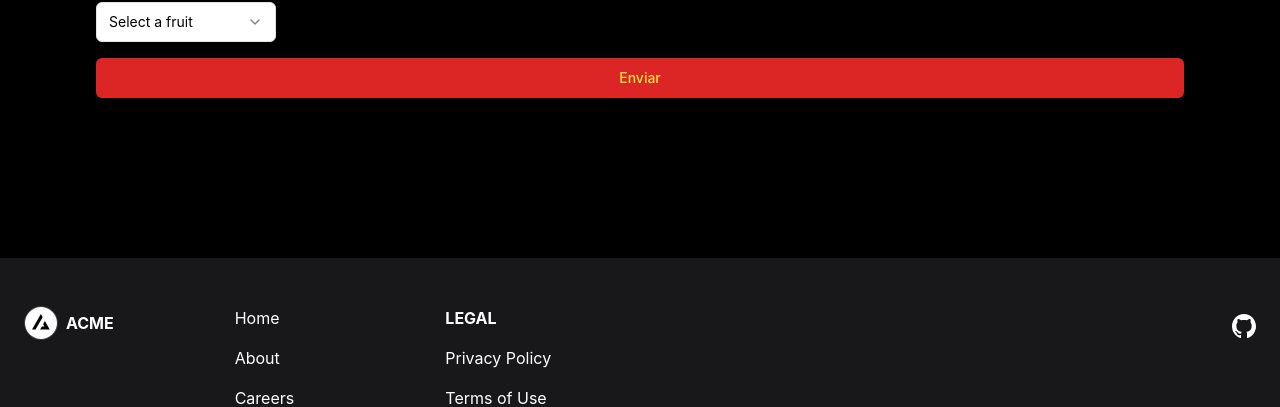
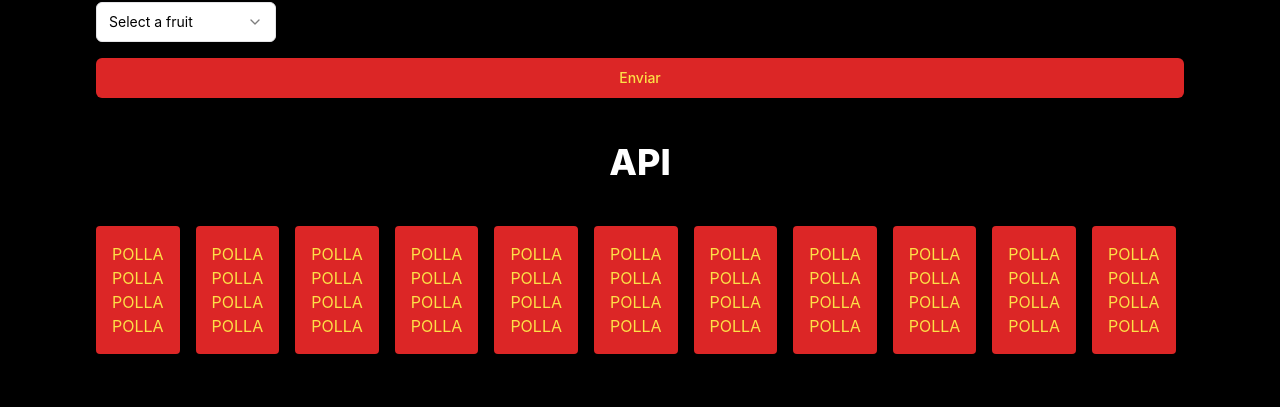
Before and after one commit to Zuiso-Tournaments/zuiso-tournaments, a Next.js app: page /about/cesar in a window 1280 px wide. Shown: the part 1785-2192 px from the top of the page. Built offline with nearby package versions, Linux system fonts and the light colour scheme; no server answers.

Commit message:
ZUISO-34: Cesar

```diff
--- /dev/null
+++ b/app/about/cesar/music/[id]/page.tsx
@@ -0,0 +1,64 @@
+'use client';
+
+import { Button } from '@/components/ui/Button';
+import Link from 'next/link';
+import { useParams } from 'next/navigation';
+import { useEffect, useState } from 'react';
+
+export default function MusicAboutId() {
+
+  interface Music{
+    title: string;
+    artista: string;
+    idioma: string;
+    estilo: string;
+    url: string;
+  }
+  const [data, setdata] = useState<Music>();
+
+  const params = useParams();
+
+  const fetchData = async () => {
+    const song = await fetch(
+      `http://localhost:3000/api/cesarApi/${params.id}`
+    ).then((res) => res.json());
+    setdata(song);
+  };
+
+  useEffect(() => {
+    fetchData();
+  }, []);
+
+  if (!data) return <div><h1 className="text-4xl mb-11 font-extrabold text-white sm:text-center sm:text-6xl"> Loading...</h1></div>;
+
+  return (
+    <section className="mb-32 bg-black">
+      <div className="max-w-6xl px-4 py-8 mx-auto sm:px-6 sm:pt-24 lg:px-8">
+        <div className="sm:align-center sm:flex sm:flex-col">
+          <div>
+            <h1 className="text-4xl mb-8 font-extrabold text-white sm:text-center sm:text-6xl">
+              {data?.title}
+            </h1>
+            <p className="flex justify-center">{data?.artista}</p>
+            <p className="flex justify-center">{data?.idioma}</p>
+            <p className="flex justify-center mb-8">{data?.estilo}</p>
+          </div>
+        </div>
+        <iframe
+          className="w-full h-96"
+          width="560"
+          height="315"
+          src={data?.url}
+          title="YouTube video player"
+          frameBorder="0"
+          allow="accelerometer; autoplay; clipboard-write; encrypted-media; gyroscope; picture-in-picture; web-share"
+          allowFullScreen
+        ></iframe>
+
+        <Link href="/about/cesar">
+          <Button className="text-yellow-300 bg-red-600">Atras</Button>
+        </Link>
+      </div>
+    </section>
+  );
+}
--- a/app/about/cesar/page.tsx
+++ b/app/about/cesar/page.tsx
@@ -1,8 +1,8 @@
 'use client';
 
-/*importar estados*/
+/*importar estados y vaina de react*/
 
-import { useState } from "react";
+import { useEffect, useState } from 'react';
 
 /*importar sonido*/
 
@@ -37,6 +37,11 @@ import {
   SelectValue
 } from '@/components/ui/select';
 import { Button } from '@/components/ui/Button';
+
+/*Importar lo de la musica de API*/
+
+import { Skeleton } from '@/components/ui/skeleton';
+import Link from 'next/link';
 
 /*Aqui empieza el de hacer sonar el himno*/
 
@@ -214,6 +219,63 @@ const ContactForm = () => {
   );
 };
 
+/*Aqui empieza lo de las APIs*/
+
+interface Music {
+  id: string;
+  title: string;
+  artista: string;
+  idioma: string;
+  estilo: string;
+}
+
+const MusicCard = ({ song }:{song:Music}) => {
+  return (
+    <Link
+      href={`/about/cesar/music/${song.id}`}
+      className="p-4 bg-red-600 rounded"
+    >
+      <div>
+        <h2 className="text-yellow-300">{song.title}</h2>
+        <p className="text-yellow-300">{song.artista}</p>
+        <p className="text-yellow-300">{song.idioma}</p>
+        <p className="text-yellow-300">{song.estilo}</p>
+      </div>
+    </Link>
+  );
+};
+
+const MusicList = () => {
+  const [music, setMusic] = useState<Music[]>([]);
+  const [loading, setloading] = useState(true);
+
+  const fetchData = async () => {
+    setTimeout(async () => {
+      const data = await fetch('http://localhost:3000/api/cesarApi').then((res) =>
+        res.json()
+      );
+      setMusic(data.music);
+      setloading(false);
+    }, 500);
+  };
+
+  /*Para que se cargue primero la pagina y despues esto por si da fallo*/
+  useEffect(() => {
+    fetchData();
+  }, []);
+
+  return (
+    <div className="my-4">
+      {loading && <Skeleton className="size-96" />}
+      <div className="flex gap-4 w-full flex-wrap mt-4">
+        {music.map((song) => (
+          <MusicCard key={song.id} song={song} />
+        ))}
+      </div>
+    </div>
+  );
+};
+
 export default function cesarAbout() {
   return (
     <section className="mb-32 bg-black">
@@ -290,6 +352,12 @@ export default function cesarAbout() {
             </h1>
             <ContactForm/>
           </div>
+          <div>
+            <h1 className="text-4xl mt-11 mb-11 font-extrabold text-white sm:text-center sm:text-4xl">
+              API
+            </h1>
+            <MusicList/>
+          </div>
         </div>
       </div>
     </section>
--- /dev/null
+++ b/app/api/cesarApi/[id]/route.ts
@@ -0,0 +1,20 @@
+import { NextResponse } from 'next/server';
+
+import MUSIC from '../music.json';
+
+export async function GET(request: Request, { params }: any) {
+  const id = params.id;
+
+  const song = MUSIC.find((song) => song.id === id);
+
+  if (!song) {
+    return NextResponse.json(
+      {
+        error: 'Song not found'
+      },
+      { status: 404 }
+    );
+  }
+
+  return NextResponse.json({ ...song });
+}
--- /dev/null
+++ b/app/api/cesarApi/music.json
@@ -0,0 +1,90 @@
+[
+  {
+    "id": "POLLA0",
+    "title": "POLLA",
+    "artista": "POLLA",
+    "idioma": "POLLA",
+    "estilo": "POLLA",
+    "url": "https://www.youtube.com/embed/OfNMkrkbJtg?si=jza3Qk4baSIijJkQ"
+  },
+  {
+    "id": "POLLA1",
+    "title": "POLLA",
+    "artista": "POLLA",
+    "idioma": "POLLA",
+    "estilo": "POLLA",
+    "url": "https://www.youtube.com/embed/OfNMkrkbJtg?si=jza3Qk4baSIijJkQ"
+  },
+  {
+    "id": "POLLA2",
+    "title": "POLLA",
+    "artista": "POLLA",
+    "idioma": "POLLA",
+    "estilo": "POLLA",
+    "url": "https://www.youtube.com/embed/OfNMkrkbJtg?si=jza3Qk4baSIijJkQ"
+  },
+  {
+    "id": "POLLA3",
+    "title": "POLLA",
+    "artista": "POLLA",
+    "idioma": "POLLA",
+    "estilo": "POLLA",
+    "url": "https://www.youtube.com/embed/OfNMkrkbJtg?si=jza3Qk4baSIijJkQ"
+  },
+  {
+    "id": "POLLA4",
+    "title": "POLLA",
+    "artista": "POLLA",
+    "idioma": "POLLA",
+    "estilo": "POLLA",
+    "url": "https://www.youtube.com/embed/OfNMkrkbJtg?si=jza3Qk4baSIijJkQ"
+  },
+  {
+    "id": "POLLA5",
+    "title": "POLLA",
+    "artista": "POLLA",
+    "idioma": "POLLA",
+    "estilo": "POLLA",
+    "url": "https://www.youtube.com/embed/OfNMkrkbJtg?si=jza3Qk4baSIijJkQ"
+  },
+  {
+    "id": "POLLA6",
+    "title": "POLLA",
+    "artista": "POLLA",
+    "idioma": "POLLA",
+    "estilo": "POLLA",
+    "url": "https://www.youtube.com/embed/OfNMkrkbJtg?si=jza3Qk4baSIijJkQ"
+  },
+  {
+    "id": "POLLA7",
+    "title": "POLLA",
+    "artista": "POLLA",
+    "idioma": "POLLA",
+    "estilo": "POLLA",
+    "url": "https://www.youtube.com/embed/OfNMkrkbJtg?si=jza3Qk4baSIijJkQ"
+  },
+  {
+    "id": "POLLA8",
+    "title": "POLLA",
+    "artista": "POLLA",
+    "idioma": "POLLA",
+    "estilo": "POLLA",
+    "url": "https://www.youtube.com/embed/OfNMkrkbJtg?si=jza3Qk4baSIijJkQ"
+  },
+  {
+    "id": "POLLA9",
+    "title": "POLLA",
+    "artista": "POLLA",
+    "idioma": "POLLA",
+    "estilo": "POLLA",
+    "url": "https://www.youtube.com/embed/OfNMkrkbJtg?si=jza3Qk4baSIijJkQ"
+  },
+  {
+    "id": "POLLA10",
+    "title": "POLLA",
+    "artista": "POLLA",
+    "idioma": "POLLA",
+    "estilo": "POLLA",
+    "url": "https://www.youtube.com/embed/OfNMkrkbJtg?si=jza3Qk4baSIijJkQ"
+  }
+]
--- /dev/null
+++ b/app/api/cesarApi/route.ts
@@ -0,0 +1,13 @@
+import { NextResponse } from 'next/server';
+
+import MUSIC from './music.json';
+
+export async function GET(request: Request) {
+  return NextResponse.json({ music: MUSIC });
+}
+
+export async function POST(request: Request) {
+  setTimeout(() => {
+    return NextResponse.json({ hello: 'world2' });
+  }, 3000);
+}
```
